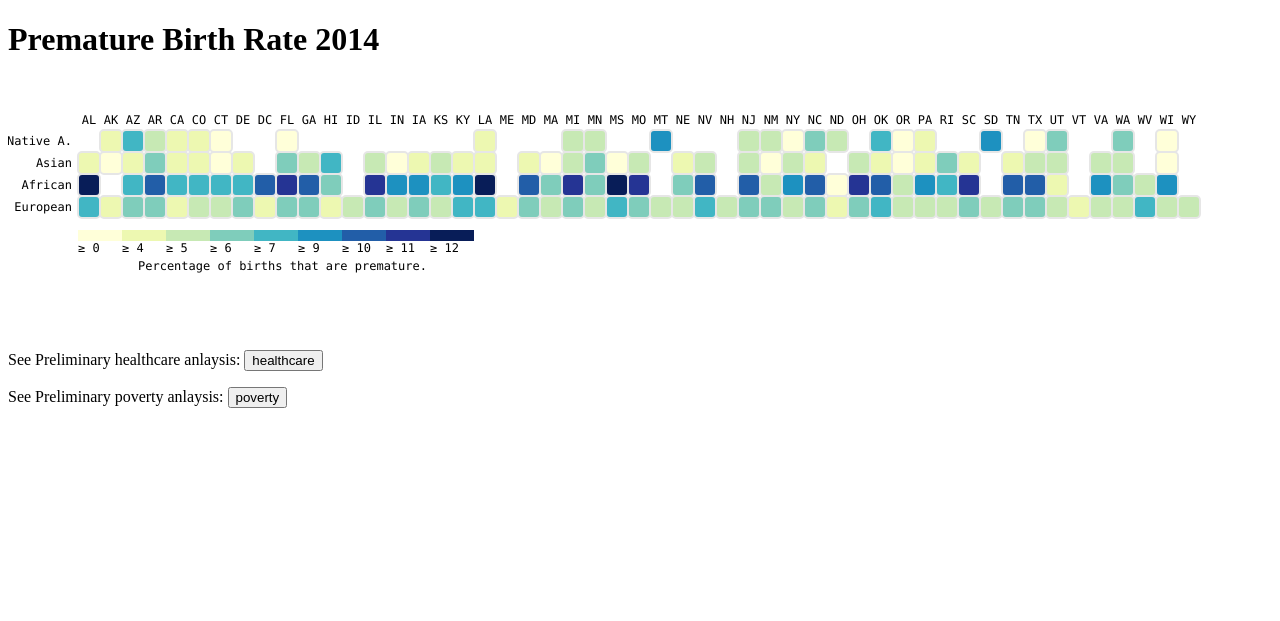
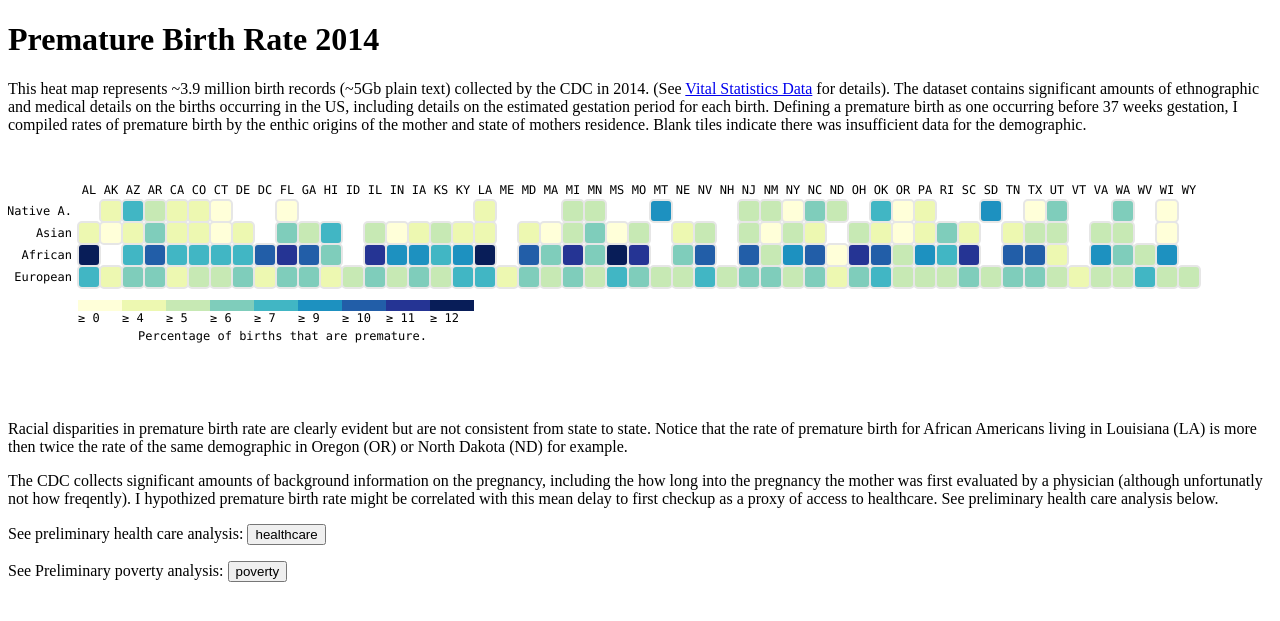
Before and after one commit to jfried23/Explore_data, a Flask app: page /heatmap in a window 1280 px wide. Shown: the top 621 px of the page. Run offline with Flask 2, Linux system fonts and the light colour scheme.

Commit message:
Filling out text

```diff
--- a/templates/heatmap.html
+++ b/templates/heatmap.html
@@ -28,18 +28,38 @@
   <body>
     <h1>Premature Birth Rate 2014</h1>
 
+      <p>This heat map represents ~3.9 million birth records (~5Gb plain text) collected by the CDC in 2014.
+      (See <a href='http://www.cdc.gov/nchs/data_access/vitalstatsonline.htm'>Vital Statistics Data</a> for details).
+      The dataset contains significant amounts of ethnographic and medical details on the births occurring in the US,
+      including details on the estimated gestation period for each birth. Defining a premature birth as one occurring
+      before 37 weeks gestation, I compiled rates of premature birth by the enthic origins of the mother and state of mothers residence.
+      Blank tiles indicate there was insufficient data for the demographic.
+      </p>
+
+
     <div id="chart"></div>
     <div id="dataset-picker">
-      <p></p>
+
+      <p>Racial disparities in premature birth rate are clearly evident but are not consistent from state to state.
+        Notice that the rate of premature birth for African Americans living in Louisiana (LA) is more then twice
+        the rate of the same demographic in Oregon (OR) or North Dakota (ND) for example.
+      </p>
+
+      <p>The CDC collects significant amounts of background information on the pregnancy, including the
+         how long into the pregnancy the mother was first evaluated by a physician (although unfortunatly not how freqently). I hypothized
+         premature birth rate might be correlated with this mean delay to first checkup as a proxy of access to healthcare.
+        See preliminary health care analysis below.
+      </p>
+
     </div>
 
       </div>
     <form method='POST' action='index'>
       <p>
-        See Preliminary healthcare anlaysis: <input   type='submit' name='submit' value='healthcare'></input>
+        See preliminary health care analysis: <input   type='submit' name='submit' value='healthcare'></input>
       </p>
       <p>
-       See Preliminary poverty anlaysis: <input   type='submit' name='submit' value='poverty'></input>
+       See Preliminary poverty analysis: <input   type='submit' name='submit' value='poverty'></input>
       </p>
   <div>
 
```
Also changed, not shown: templates/healthcare.html (+13 -2 lines), templates/poverty.html (+16 -3 lines).
